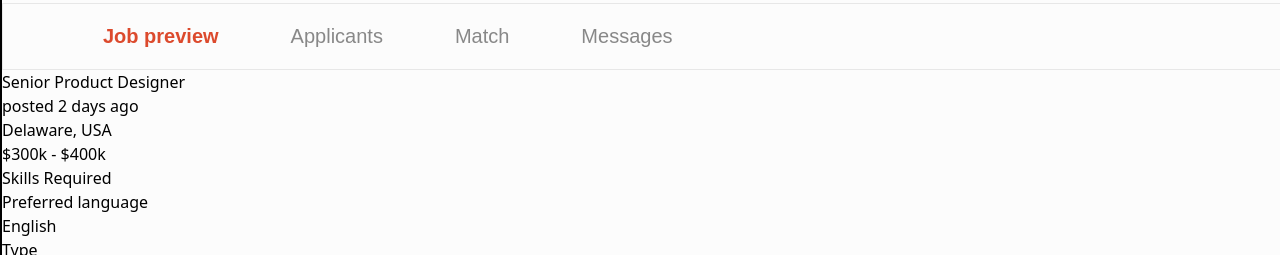
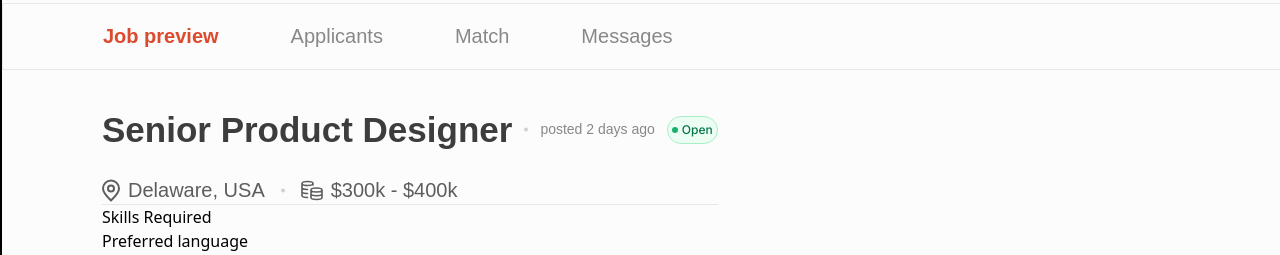
Before and after one commit to Abhisek-panda/clade-job-page, a React (Vite) app: page / in a window 1280 px wide. Shown: the part 128-383 px from the top of the page. Built offline with nearby package versions, Linux system fonts and the light colour scheme; a web font is replaced by a local one.

Commit message:
style:completed job title section

```diff
--- a/src/App.css
+++ b/src/App.css
@@ -1 +1,3 @@
 @import url("https://api.fontshare.com/v2/css?f[]=satoshi@1&f[]=general-sans@200,201,300,301,400,401,500,501,600,601,700,701,1,2&display=swap");
+
+@import url("https://fonts.googleapis.com/css2?family=Inter:wght@100..900&display=swap");
--- a/src/App.jsx
+++ b/src/App.jsx
@@ -17,10 +17,11 @@ function App() {
         <JobPreview />
       </div>
       <div className="flex w-full justify-between">
-        <div>
-          <div>
+        <div className="flex ml-[100px] flex-col">
+          <div className="w-max">
             <JobTitle />
           </div>
+          <div className="h-[1px] bg-border"></div>
           <div>
             <JobRequirement />
           </div>
--- a/src/components/JobTitle.jsx
+++ b/src/components/JobTitle.jsx
@@ -1,15 +1,33 @@
 const JobTitle = () => {
   return (
-    <div>
-      <div>
-        <h1>Senior Product Designer</h1>
-        <div>
-          <p>posted 2 days ago</p>
+    <div className="flex flex-col font-general gap-6 mt-9">
+      <div className="flex items-center gap-3">
+        <h1 className="text-[35px] leading-[47.25px] font-semibold text-primary">
+          Senior Product Designer
+        </h1>
+        <img src="./src/assets/grey-dot.svg" alt="" />
+        <div className="flex items-center gap-[12px]">
+          <p className="text-[14px] leading-[18.9px] font-medium text-[#888888]">
+            posted 2 days ago
+          </p>
+          <div className="w-max border-[1px] border-solid border-[#ABEFC6] bg-[#ECFDF3] rounded-full text-[#067647] capitalize flex gap-1 p-1">
+            <img src="./src/assets/dot.svg" alt="green notification dot" />
+            <p className="font-inter text-center text-xs leading-[18px] font-medium ">
+              open
+            </p>
+          </div>
         </div>
       </div>
-      <div>
-        <p>Delaware, USA</p>
-        <p>$300k - $400k</p>
+      <div className="flex gap-4 font-general font-medium text-xl leading-[27px] text-[#5D5D5D]">
+        <div className="flex gap-2 items-center">
+          <img src="./src/assets/location-icon.svg" alt="location icon" />
+          <p className="text-nowrap">Delaware, USA</p>
+        </div>
+        <img src="./src/assets/grey-dot.svg" alt="" />
+        <div className="flex gap-2 items-center">
+          <img src="./src/assets/money-icon.svg" alt="" />
+          <p>$300k - $400k</p>
+        </div>
       </div>
     </div>
   );
--- a/tailwind.config.js
+++ b/tailwind.config.js
@@ -10,10 +10,12 @@ export default {
         accent: "#DC4A2D",
         primary: "#3D3D3D",
         secondary: "#6E6D6D",
+        border: "#E7E7E7",
       },
       fontFamily: {
         satoshi: ["Satoshi", "sans-serif"],
         general: ["General Sans", "sans-serif"],
+        inter: ["Inter", "sans-serif"],
       },
       lineHeight: {
         default: "27px",
```
Also changed, not shown: src/assets/dot.svg (renamed from src/assets/dot-open.svg), src/assets/grey-dot.svg (added).
